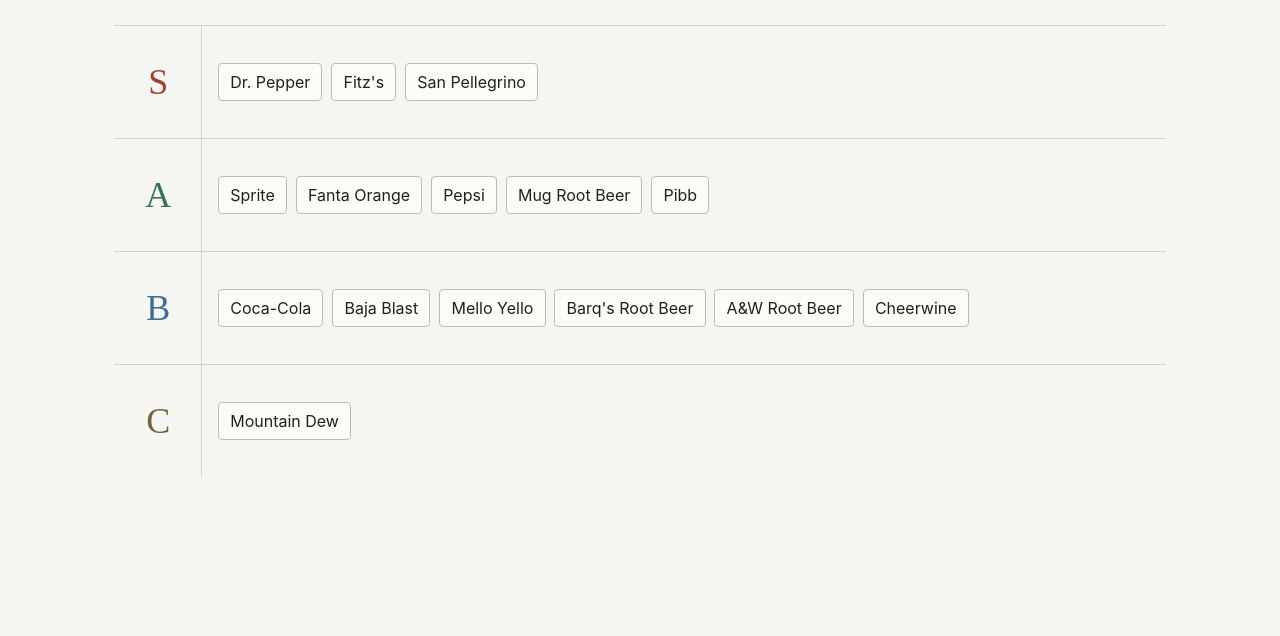
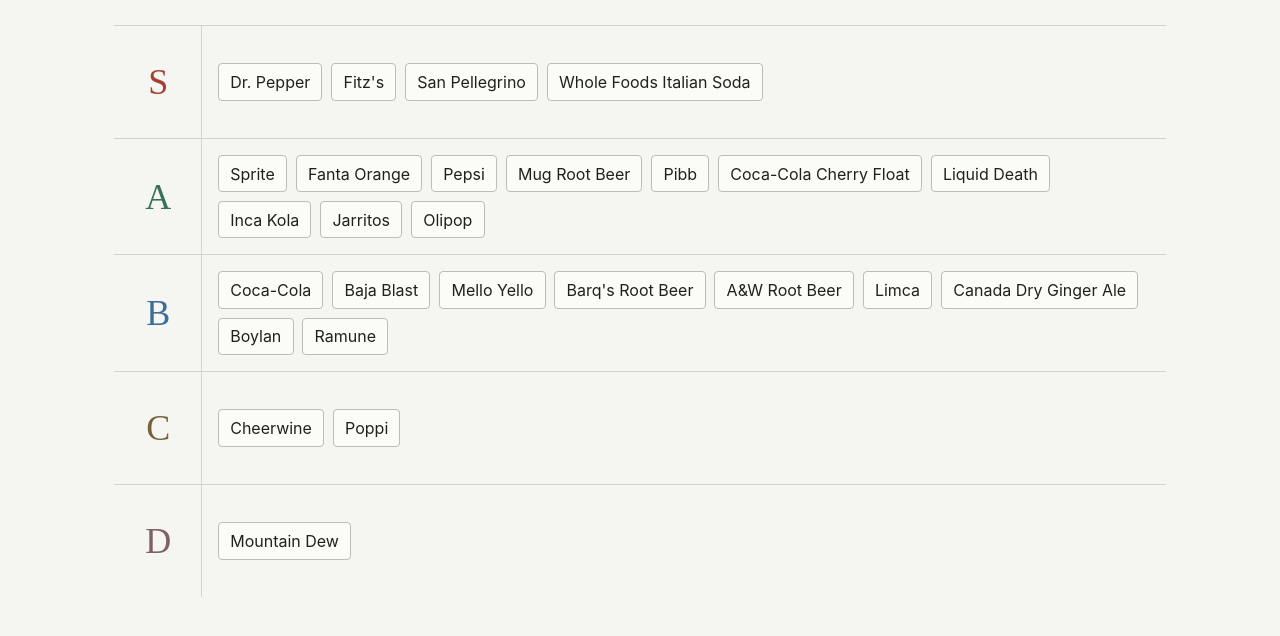
Before and after one commit to FelixWho/felixwho.github.io, an Astro site: page /sodas in a window 1280 px wide. Shown: the part 210-846 px from the top of the page. Before the commit the page ends 800 px from the top, so only its background shows below. Built offline with nearby package versions, Linux system fonts and the light colour scheme; Astro itself is replaced by a stand-in of ours.

Commit message:
more sodas

```diff
--- a/src/pages/sodas.astro
+++ b/src/pages/sodas.astro
@@ -3,10 +3,11 @@
 import "../styles/global.css";
 
 const tiers = [
-  { label: "S", sodas: ["Dr. Pepper", "Fitz's", "San Pellegrino"] },
-  { label: "A", sodas: ["Sprite", "Fanta Orange", "Pepsi", "Mug Root Beer", "Pibb"] },
-  { label: "B", sodas: ["Coca-Cola", "Baja Blast", "Mello Yello", "Barq's Root Beer", "A&W Root Beer", "Cheerwine"] },
-  { label: "C", sodas: ["Mountain Dew"] }
+  { label: "S", sodas: ["Dr. Pepper", "Fitz's", "San Pellegrino", "Whole Foods Italian Soda"] },
+  { label: "A", sodas: ["Sprite", "Fanta Orange", "Pepsi", "Mug Root Beer", "Pibb", "Coca-Cola Cherry Float", "Liquid Death", "Inca Kola", "Jarritos", "Olipop"] },
+  { label: "B", sodas: ["Coca-Cola", "Baja Blast", "Mello Yello", "Barq's Root Beer", "A&W Root Beer", "Limca", "Canada Dry Ginger Ale", "Boylan", "Ramune"] },
+  { label: "C", sodas: ["Cheerwine", "Poppi"] },
+  { label: "D", sodas: ["Mountain Dew"] }
 ];
 ---
 
--- a/src/styles/global.css
+++ b/src/styles/global.css
@@ -185,6 +185,7 @@
   display: grid;
   grid-template-columns: 5.5rem 1fr;
   min-height: 7rem;
+  min-width: 0;
 }
 
 .tier-row + .tier-row {
@@ -207,6 +208,7 @@
 .tier-a h2 { color: #37705b; }
 .tier-b h2 { color: #3c6e98; }
 .tier-c h2 { color: #75623c; }
+.tier-d h2 { color: #806063; }
 
 .tier-row ul {
   align-content: center;
@@ -216,6 +218,8 @@
   list-style: none;
   margin: 0;
   min-height: 7rem;
+  min-width: 0;
+  overflow-wrap: anywhere;
   padding: 1rem;
 }
 
@@ -224,6 +228,7 @@
   border: 1px solid #bcbdb6;
   border-radius: 4px;
   max-width: 100%;
+  overflow-wrap: anywhere;
   padding: 0.48rem 0.7rem;
 }
 
```
Also changed, not shown: 1 other file.
